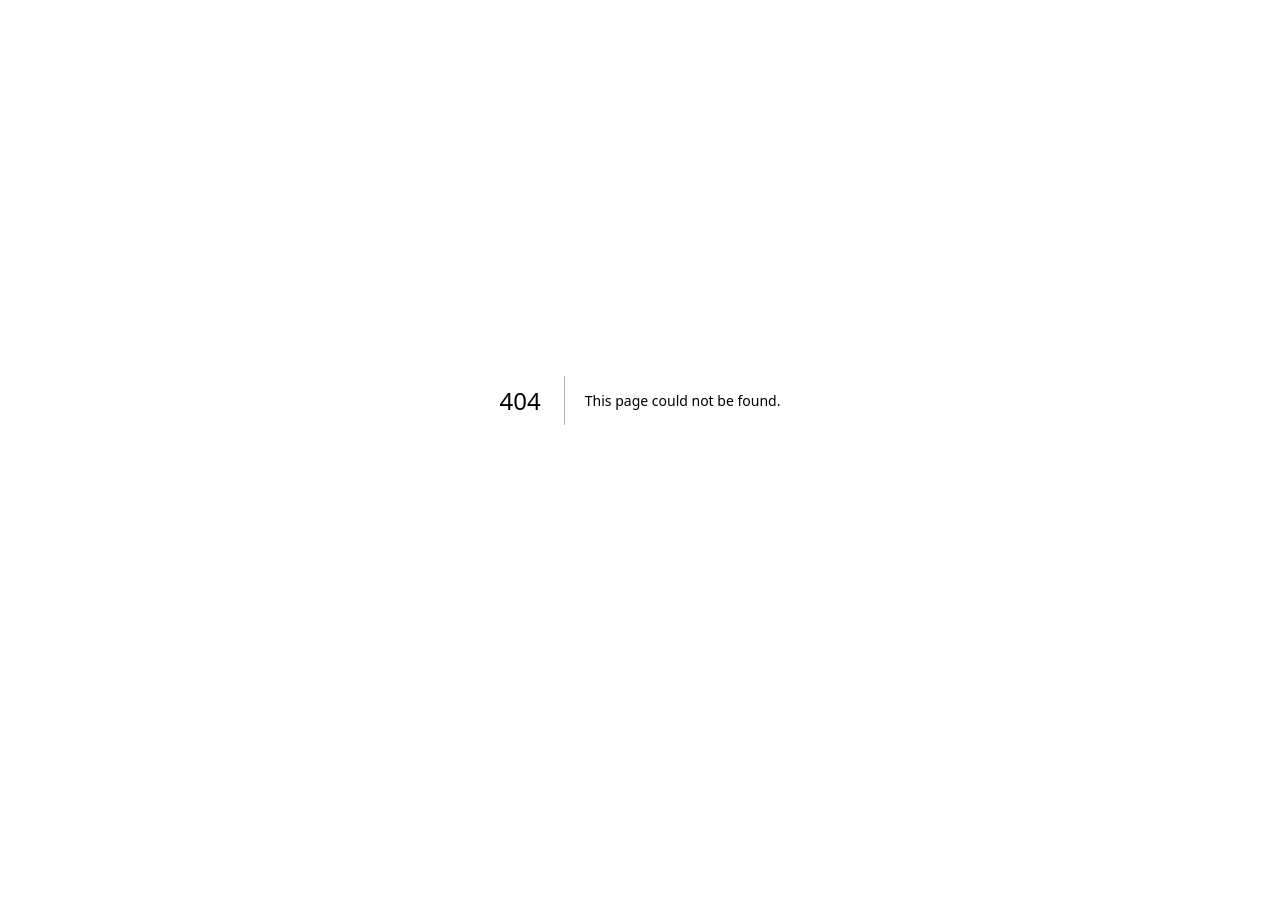
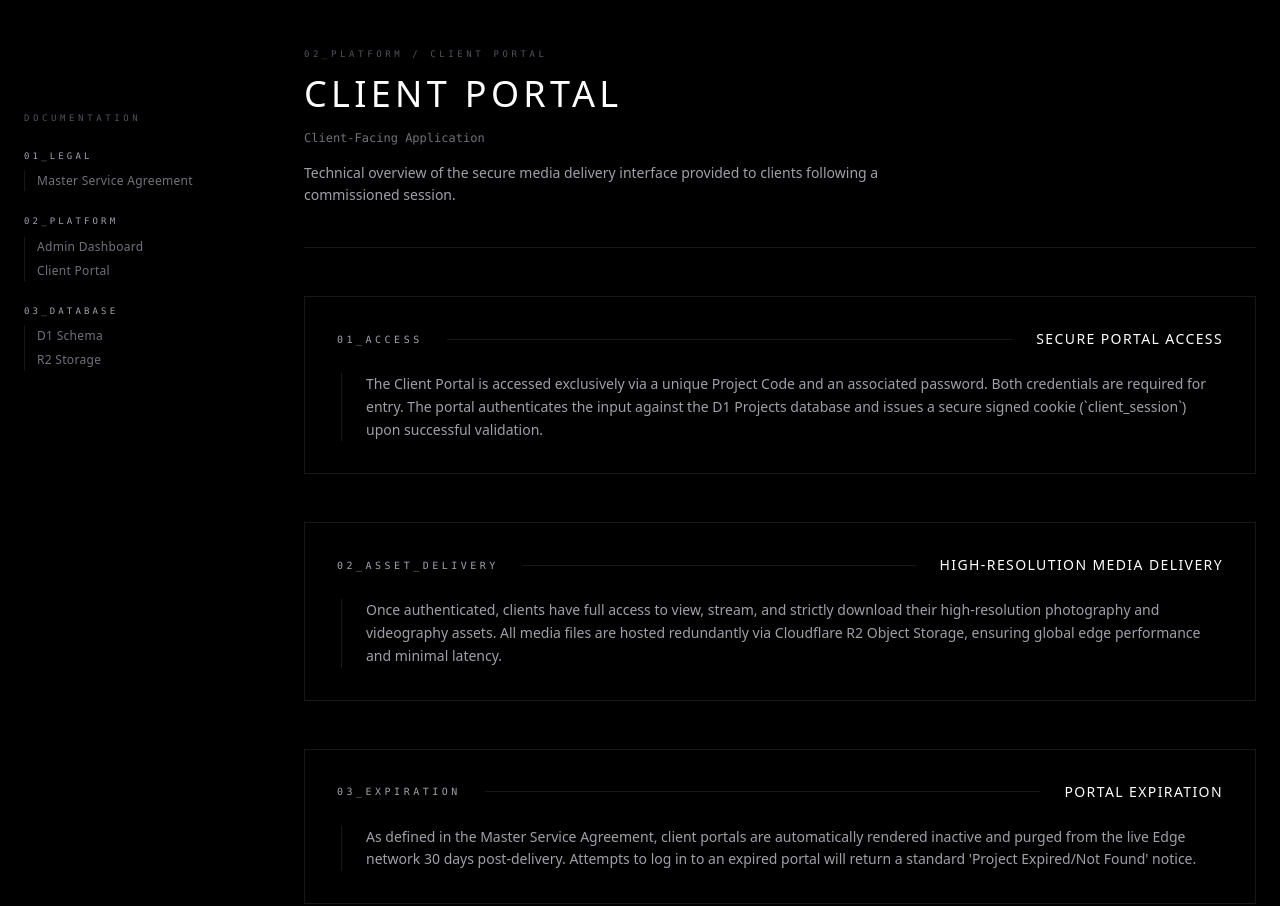
Before and after one commit to invrcared/shotbyhamadiweb, a Next.js app: page /docs/portal in a window 1280 px wide. Before the commit this address had no page. Shown: the top 906 px of the page. Before the commit the page ends 800 px from the top, so only its background shows below. Built offline with nearby package versions, Linux system fonts and the light colour scheme.

Commit message:
feat: add admin and portal documentation pages with auth gate

```diff
--- /dev/null
+++ b/src/app/docs/admin/page.tsx
@@ -0,0 +1,89 @@
+export const runtime = "edge";
+
+import type { Metadata } from "next";
+import { auth } from "@/auth";
+import Link from "next/link";
+
+export const metadata: Metadata = {
+    title: "Admin Dashboard Documentation — ShotByHamadi",
+    description: "Technical reference for the ShotByHamadi Admin CMS.",
+};
+
+const adminSections = [
+    {
+        id: "01",
+        code: "01_SERVICE_MANAGER",
+        title: "Service Manager",
+        content: "The Service Manager allows administrators to create, read, update, and delete service offerings. Key features include the ability to specify the service category, assign a custom travel fee surcharge for locations outside the local radius, and add a mandatory policy note (e.g., 'Requires 50% non-refundable retainer'). Services can also be toggled active or inactive.",
+    },
+    {
+        id: "02",
+        code: "02_PROJECT_MANAGER",
+        title: "Project & Portal Manager",
+        content: "Administrators can generate secure client portals by creating a Project. Each project requires a Client Name, Email, and a unique 6-character Project Code. Upon creation, a dedicated access URL and password are generated. The portal allows clients to view and download their high-resolution assets hosted in Cloudflare R2.",
+    },
+];
+
+export default async function AdminDocsPage() {
+    const session = await auth();
+
+    if (!session?.user) {
+        return (
+            <div className="flex flex-col items-center justify-center min-h-[50vh] text-center border border-red-900/30 bg-red-950/10 p-12">
+                <span className="text-red-500 mb-4 text-4xl">⊘</span>
+                <p className="font-mono text-[10px] tracking-[0.4em] text-red-500/70 uppercase mb-3">02_PLATFORM / Admin Dashboard</p>
+                <h1 className="text-2xl font-light tracking-[0.15em] uppercase text-white mb-6">
+                    Access Denied
+                </h1>
+                <p className="text-zinc-400 text-sm max-w-sm mb-8">
+                    You must be authenticated as an administrator to view this technical documentation.
+                </p>
+                <Link
+                    href="/admin/login"
+                    className="text-[10px] font-mono uppercase tracking-[0.2em] text-white bg-zinc-900 hover:bg-zinc-800 px-6 py-3 transition-colors"
+                >
+                    Authenticate
+                </Link>
+            </div>
+        );
+    }
+
+    return (
+        <div>
+            {/* Header */}
+            <div className="mb-12 border-b border-zinc-900 pb-10">
+                <div className="flex items-center gap-4 mb-3">
+                    <p className="font-mono text-[9px] tracking-[0.4em] text-emerald-500/70 uppercase">02_PLATFORM / Admin Dashboard</p>
+                    <span className="text-[9px] font-mono uppercase tracking-widest text-emerald-500 border border-emerald-900/50 bg-emerald-950/30 px-2 py-0.5">AUTH: Verified</span>
+                </div>
+                <h1 className="text-4xl font-light tracking-[0.12em] uppercase text-white mb-4">
+                    Admin Dashboard
+                </h1>
+                <p className="text-zinc-400 text-sm leading-relaxed max-w-2xl mt-4">
+                    Technical documentation for the ShotByHamadi internal Content Management System.
+                    This documentation is only visible to authenticated administrators.
+                </p>
+            </div>
+
+            {/* Content Sections */}
+            <div className="flex flex-col gap-12">
+                {adminSections.map((section) => (
+                    <div key={section.id} id={`section-${section.code}`} className="scroll-mt-28 border border-zinc-900 p-8 bg-[#0a0a0a]">
+                        <div className="flex items-center gap-4 mb-6">
+                            <span className="font-mono text-[10px] tracking-[0.35em] text-[#A1A1AA] uppercase">
+                                {section.code}
+                            </span>
+                            <div className="flex-1 h-px bg-zinc-900" />
+                        </div>
+                        <h2 className="text-lg font-medium tracking-[0.1em] text-white mb-4">
+                            {section.title}
+                        </h2>
+                        <p className="text-sm text-zinc-400 leading-relaxed">
+                            {section.content}
+                        </p>
+                    </div>
+                ))}
+            </div>
+        </div>
+    );
+}
--- /dev/null
+++ b/src/app/docs/portal/page.tsx
@@ -0,0 +1,69 @@
+export const runtime = "edge";
+
+import type { Metadata } from "next";
+
+export const metadata: Metadata = {
+    title: "Client Portal Documentation — ShotByHamadi",
+    description: "Technical reference for the ShotByHamadi Client Portal.",
+};
+
+const portalSections = [
+    {
+        id: "01",
+        code: "01_ACCESS",
+        title: "Secure Portal Access",
+        content: "The Client Portal is accessed exclusively via a unique Project Code and an associated password. Both credentials are required for entry. The portal authenticates the input against the D1 Projects database and issues a secure signed cookie (`client_session`) upon successful validation.",
+    },
+    {
+        id: "02",
+        code: "02_ASSET_DELIVERY",
+        title: "High-Resolution Media Delivery",
+        content: "Once authenticated, clients have full access to view, stream, and strictly download their high-resolution photography and videography assets. All media files are hosted redundantly via Cloudflare R2 Object Storage, ensuring global edge performance and minimal latency.",
+    },
+    {
+        id: "03",
+        code: "03_EXPIRATION",
+        title: "Portal Expiration",
+        content: "As defined in the Master Service Agreement, client portals are automatically rendered inactive and purged from the live Edge network 30 days post-delivery. Attempts to log in to an expired portal will return a standard 'Project Expired/Not Found' notice.",
+    },
+];
+
+export default function PortalDocsPage() {
+    return (
+        <div>
+            {/* Header */}
+            <div className="mb-12 border-b border-zinc-900 pb-10">
+                <p className="font-mono text-[9px] tracking-[0.4em] text-zinc-600 uppercase mb-3">02_PLATFORM / Client Portal</p>
+                <h1 className="text-4xl font-light tracking-[0.12em] uppercase text-white mb-4">
+                    Client Portal
+                </h1>
+                <p className="text-zinc-500 text-xs font-mono">Client-Facing Application</p>
+                <p className="text-zinc-400 text-sm leading-relaxed max-w-2xl mt-4">
+                    Technical overview of the secure media delivery interface provided to clients following a commissioned session.
+                </p>
+            </div>
+
+            {/* Content Sections */}
+            <div className="flex flex-col gap-12">
+                {portalSections.map((section) => (
+                    <div key={section.id} id={`section-${section.code}`} className="scroll-mt-28 border border-zinc-900 p-8">
+                        <div className="flex flex-col md:flex-row md:items-center gap-2 md:gap-6 mb-6">
+                            <span className="font-mono text-[10px] tracking-[0.35em] text-[#A1A1AA] uppercase whitespace-nowrap">
+                                {section.code}
+                            </span>
+                            <div className="hidden md:block flex-1 h-px bg-zinc-900" />
+                            <h2 className="text-sm font-medium tracking-[0.1em] uppercase text-white whitespace-nowrap">
+                                {section.title}
+                            </h2>
+                        </div>
+                        <div className="border-l border-zinc-900 pl-6 ml-1">
+                            <p className="text-sm text-zinc-400 leading-relaxed">
+                                {section.content}
+                            </p>
+                        </div>
+                    </div>
+                ))}
+            </div>
+        </div>
+    );
+}
```
